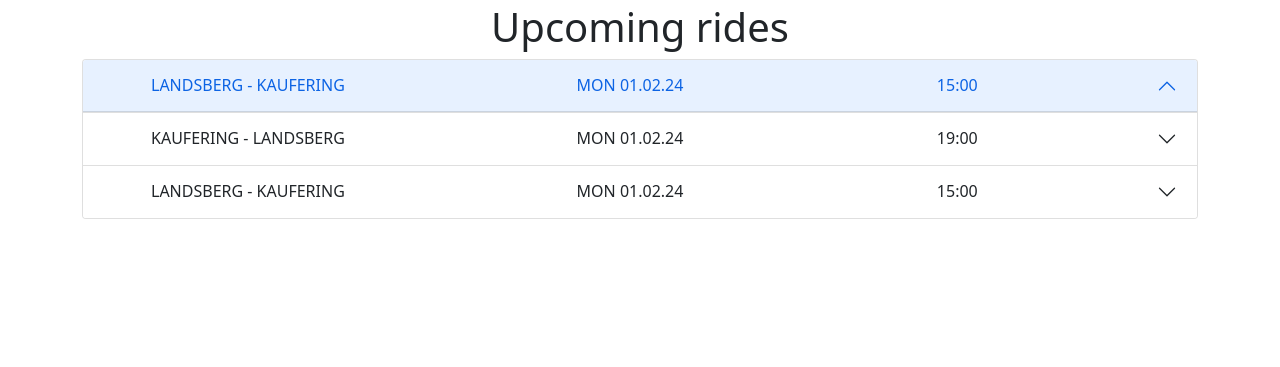
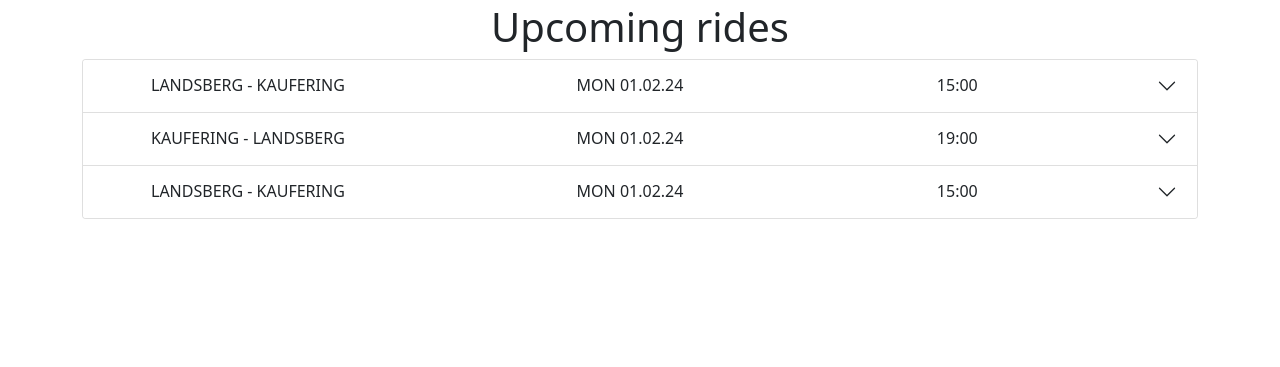
Before and after one commit to A-Hoenig/Hitch, a Django app: page / in a window 1280 px wide. Shown: the part 53-420 px from the top of the page. Run offline with Django 4.2, Linux system fonts and the light colour scheme; some libraries are stand-ins or nearby versions.

Commit message:
fix about spelling. fix accordion collapsed default

```diff
--- a/rides/templates/rides/about.html
+++ b/rides/templates/rides/about.html
@@ -18,7 +18,7 @@
       <img src="https://res.cloudinary.com/dd9slw6f0/image/upload/v1704903411/driving-inside_z29mjq.jpg"
         class="d-block w-100" alt="...">
       <div class="carousel-caption d-none d-md-block">
-        <h5 class="fs-3">Recuded Road Congestion</h5>
+        <h5 class="fs-3">Reduced Road Congestion</h5>
         <p class="fs-3">Sharing a ride reduces the number of vehicles on the road. <br> The result: Less traffic jams. More
           Smiles.</p>
       </div>
--- a/rides/templates/rides/rides.html
+++ b/rides/templates/rides/rides.html
@@ -38,7 +38,7 @@
             <div class="accordion" id="accordionExample">
                 <div class="accordion-item">
                     <h2 class="accordion-header">
-                        <button class="accordion-button" type="button" data-bs-toggle="collapse"
+                        <button class="accordion-button collapsed" type="button" data-bs-toggle="collapse"
                             data-bs-target="#collapseOne" aria-expanded="true" aria-controls="collapseOne">
                             <div class="container text-center">
                                 <div class="row align-items-center">
```
